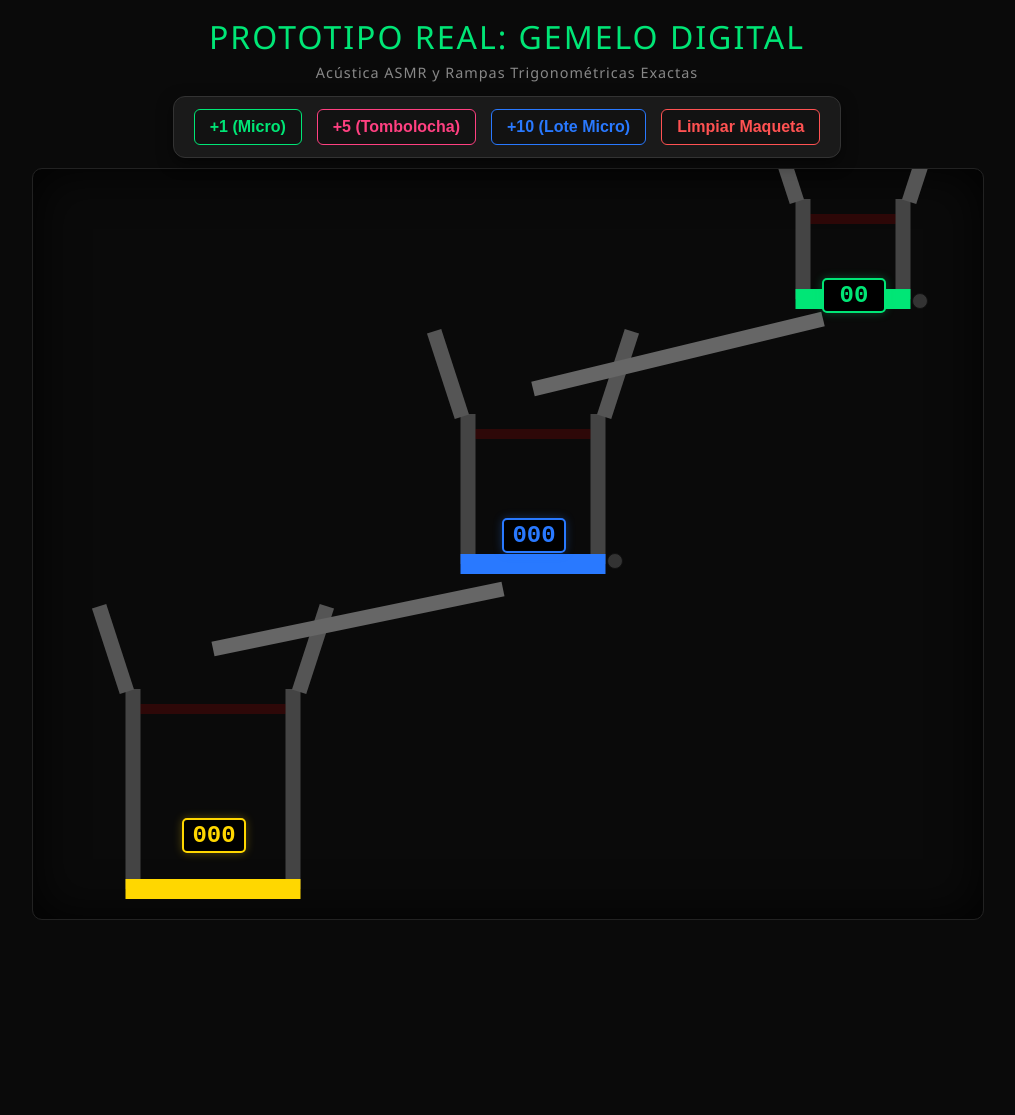
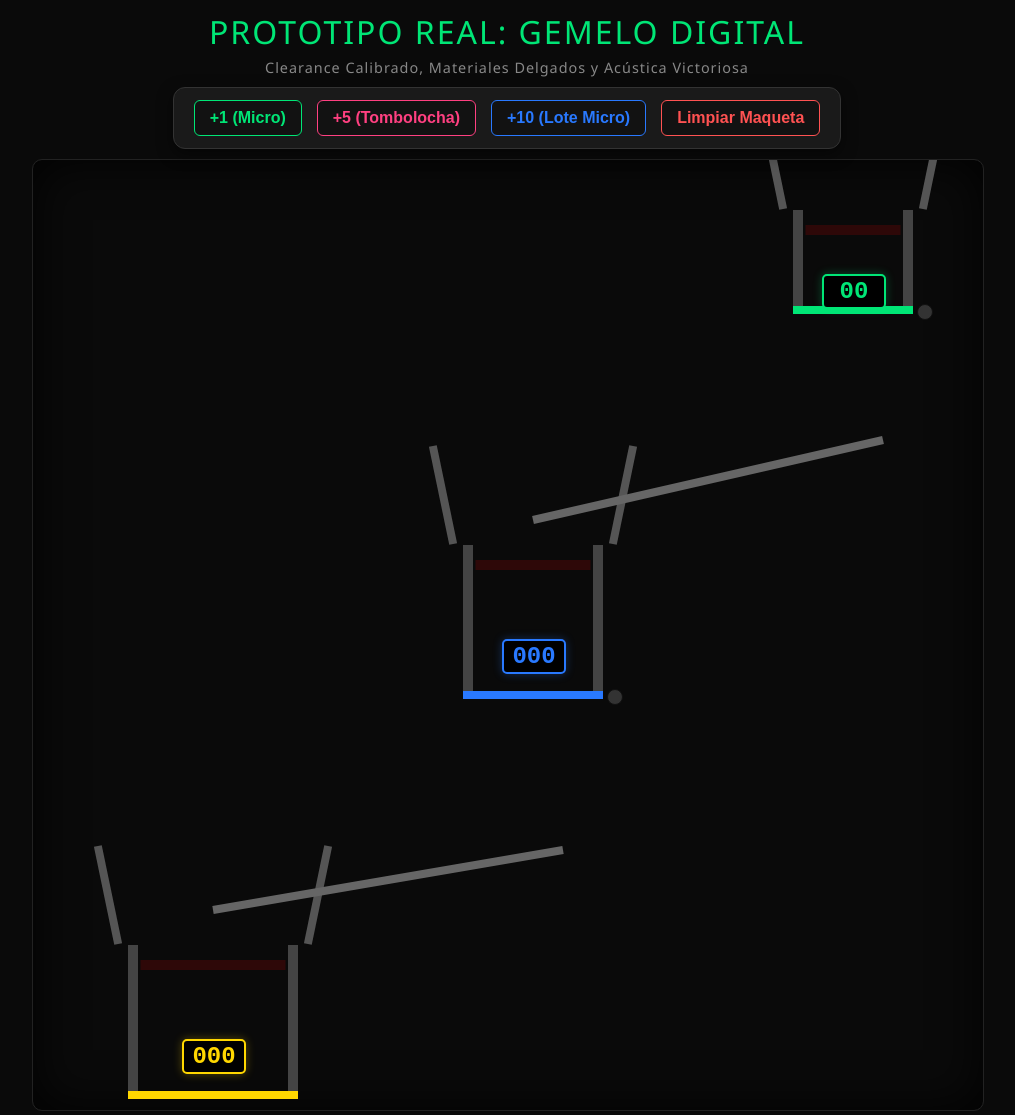
Before and after one commit to RenatoMRobles/Robles_Soroban_Cinematico, a Flask app: page / in a window 1280 px wide. Shown: the whole page, without its empty margins (133-1148 px from the left). Before the commit the page ends 920 px from the top, so only its background shows below. Run offline with Flask 3, Linux system fonts and the light colour scheme.

Commit message:
Fase 17: Acustica Victoriosa y Clearance Geometrico

```diff
--- a/templates/index.html
+++ b/templates/index.html
@@ -10,8 +10,8 @@
             color: #E0E0E0; font-family: 'Segoe UI', Tahoma, Geneva, Verdana, sans-serif;
             display: flex; flex-direction: column; align-items: center; overflow: hidden;
         }
-        h1 { margin-top: 15px; font-weight: 300; letter-spacing: 2px; color: #00E676; margin-bottom: 5px; }
-        p.sub { color: #888; margin-top: 0; font-size: 0.9em; letter-spacing: 1px;}
+        h1 { margin-top: 10px; font-weight: 300; letter-spacing: 2px; color: #00E676; margin-bottom: 5px; }
+        p.sub { color: #888; margin-top: 0; font-size: 0.9em; letter-spacing: 1px; margin-bottom: 10px;}
 
         .panel-control {
             display: flex; gap: 15px; margin-bottom: 10px; z-index: 20;
@@ -27,36 +27,38 @@
         .btn-d { color: #2979FF; border-color: #2979FF; } .btn-d:hover { background-color: #2979FF; color: #121212; }
         .btn-reset { color: #FF5252; border-color: #FF5252; } .btn-reset:hover { background-color: #FF5252; color: #121212; }
 
-        #escenario-wrapper { position: relative; width: 950px; height: 750px; }
+        /* Lienzo más alto (950px) para dar espacio a las rampas y compuertas */
+        #escenario-wrapper { position: relative; width: 950px; height: 950px; }
         #canvas-container {
             width: 100%; height: 100%; border: 1px solid #222;
             box-shadow: inset 0 0 50px rgba(0,0,0,0.9); border-radius: 10px; background-color: transparent;
         }
 
-        /* Displays Digitales LED - Coordenadas Calibradas */
+        /* Displays Digitales LED */
         .display-led {
             position: absolute; background: #000; border: 2px solid #333; border-radius: 5px;
             font-family: 'Courier New', Courier, monospace; font-size: 1.5em; font-weight: bold;
             text-align: center; width: 60px; padding: 2px 0; z-index: 10;
         }
-        #led-U { left: 790px; top: 110px; color: #00E676; border-color: #00E676; box-shadow: 0 0 10px rgba(0,230,118,0.3);}
-        #led-D { left: 470px; top: 350px; color: #2979FF; border-color: #2979FF; box-shadow: 0 0 10px rgba(41,121,255,0.3);}
-        #led-C { left: 150px; top: 650px; color: #FFD700; border-color: #FFD700; box-shadow: 0 0 10px rgba(255,215,0,0.3);}
+        /* Posiciones recalibradas para la nueva topografía */
+        #led-U { left: 790px; top: 115px; color: #00E676; border-color: #00E676; box-shadow: 0 0 10px rgba(0,230,118,0.3);}
+        #led-D { left: 470px; top: 480px; color: #2979FF; border-color: #2979FF; box-shadow: 0 0 10px rgba(41,121,255,0.3);}
+        #led-C { left: 150px; top: 880px; color: #FFD700; border-color: #FFD700; box-shadow: 0 0 10px rgba(255,215,0,0.3);}
 
         /* Indicadores de Servomotor */
         .servo-status {
             position: absolute; width: 14px; height: 14px; border-radius: 50%;
             background: #333; border: 1px solid #111; z-index: 10; transition: background 0.2s;
         }
-        .servo-activo { background: #FF3D00; box-shadow: 0 0 20px #FF3D00; }
+        .servo-activo { background: #00E676; box-shadow: 0 0 20px #00E676; } /* Color de éxito */
 
-        #servo-U { left: 880px; top: 125px; }
-        #servo-D { left: 575px; top: 385px; }
+        #servo-U { left: 885px; top: 145px; }
+        #servo-D { left: 575px; top: 530px; }
     </style>
 </head>
 <body>
     <h1>PROTOTIPO REAL: GEMELO DIGITAL</h1>
-    <p class="sub">Acústica ASMR y Rampas Trigonométricas Exactas</p>
+    <p class="sub">Clearance Calibrado, Materiales Delgados y Acústica Victoriosa</p>
 
     <div class="panel-control">
         <button class="btn-u" onclick="inyectarCanica(1)">+1 (Micro)</button>
@@ -77,7 +79,7 @@
     </div>
 
     <script>
-        // --- 🎶 SINTETIZADOR DE AUDIO ASMR (Ondas Senoidales Puras) ---
+        // --- 🎶 SINTETIZADOR DE AUDIO ASMR ---
         let audioCtx;
         function reproducirSonido(tipo) {
             if (!audioCtx) audioCtx = new (window.AudioContext || window.webkitAudioContext)();
@@ -87,25 +89,32 @@
             let ahora = audioCtx.currentTime;
 
             if (tipo === 'drop') {
-                // Sonido de canica de cristal pequeña (Agudo y suave)
-                osc.type = 'sine'; osc.frequency.setValueAtTime(1400, ahora);
-                gainNode.gain.setValueAtTime(0.04, ahora); gainNode.gain.exponentialRampToValueAtTime(0.001, ahora + 0.15);
+                osc.type = 'sine'; osc.frequency.setValueAtTime(1600, ahora);
+                gainNode.gain.setValueAtTime(0.03, ahora); gainNode.gain.exponentialRampToValueAtTime(0.001, ahora + 0.15);
                 osc.start(ahora); osc.stop(ahora + 0.15);
             } else if (tipo === 'drop5') {
-                // Sonido de Tombolocha (Marimba profunda)
-                osc.type = 'sine'; osc.frequency.setValueAtTime(600, ahora);
-                gainNode.gain.setValueAtTime(0.08, ahora); gainNode.gain.exponentialRampToValueAtTime(0.001, ahora + 0.2);
+                osc.type = 'sine'; osc.frequency.setValueAtTime(700, ahora);
+                gainNode.gain.setValueAtTime(0.06, ahora); gainNode.gain.exponentialRampToValueAtTime(0.001, ahora + 0.2);
                 osc.start(ahora); osc.stop(ahora + 0.2);
-            } else if (tipo === 'servo') {
-                // Motor suave y tecnológico
-                osc.type = 'triangle'; osc.frequency.setValueAtTime(200, ahora); osc.frequency.linearRampToValueAtTime(150, ahora + 0.5);
-                gainNode.gain.setValueAtTime(0.03, ahora); gainNode.gain.linearRampToValueAtTime(0, ahora + 0.5);
-                osc.start(ahora); osc.stop(ahora + 0.5);
+            } else if (tipo === 'victoria') {
+                // 🎶 ARPEGIO ASMR DE VICTORIA (Do Mayor)
+                let frecuencias = [523.25, 659.25, 783.99, 1046.50]; // Notas: Do, Mi, Sol, Do agudo
+                frecuencias.forEach((freq, index) => {
+                    let oscV = audioCtx.createOscillator(); let gnV = audioCtx.createGain();
+                    oscV.connect(gnV); gnV.connect(audioCtx.destination);
+                    oscV.type = 'sine'; oscV.frequency.value = freq;
+
+                    let tiempo = ahora + (index * 0.08); // Se tocan en cascada rápida
+                    gnV.gain.setValueAtTime(0, tiempo);
+                    gnV.gain.linearRampToValueAtTime(0.06, tiempo + 0.02);
+                    gnV.gain.exponentialRampToValueAtTime(0.001, tiempo + 0.4);
+
+                    oscV.start(tiempo); oscV.stop(tiempo + 0.4);
+                });
             } else if (tipo === 'beep') {
-                // Campanilla del láser (Campana suave)
-                osc.type = 'sine'; osc.frequency.setValueAtTime(2000, ahora); osc.frequency.exponentialRampToValueAtTime(2500, ahora + 0.1);
-                gainNode.gain.setValueAtTime(0.03, ahora); gainNode.gain.linearRampToValueAtTime(0, ahora + 0.1);
-                osc.start(ahora); osc.stop(ahora + 0.1);
+                osc.type = 'sine'; osc.frequency.setValueAtTime(2200, ahora);
+                gainNode.gain.setValueAtTime(0.02, ahora); gainNode.gain.exponentialRampToValueAtTime(0.001, ahora + 0.05);
+                osc.start(ahora); osc.stop(ahora + 0.05);
             }
         }
 
@@ -115,41 +124,42 @@
               Composite = Matter.Composite, Events = Matter.Events;
 
         const engine = Engine.create();
-        engine.positionIterations = 15; engine.velocityIterations = 15; // Precisión absoluta
+        engine.positionIterations = 15; engine.velocityIterations = 15;
 
         const render = Render.create({
             element: document.getElementById('canvas-container'), engine: engine,
-            options: { width: 950, height: 750, wireframes: false, background: 'transparent' }
+            options: { width: 950, height: 950, wireframes: false, background: 'transparent' } // Lienzo ampliado
         });
 
-        // --- 📐 FUNCIONES GEOMÉTRICAS EXACTAS ---
+        // --- 📐 FUNCIONES GEOMÉTRICAS DELGADAS ---
+        // Paredes adelgazadas a 10px para diseño sutil
         const opPared = { isStatic: true, render: { fillStyle: '#444' } };
         let modulos = {};
 
-        // Generador de Rampas Trigonométricas Perfectas
         function crearRampa(x1, y1, x2, y2) {
-            let cx = (x1 + x2) / 2;
-            let cy = (y1 + y2) / 2;
+            let cx = (x1 + x2) / 2; let cy = (y1 + y2) / 2;
             let longitud = Math.sqrt(Math.pow(x2 - x1, 2) + Math.pow(y2 - y1, 2));
             let angulo = Math.atan2(y2 - y1, x2 - x1);
-            Composite.add(engine.world, Bodies.rectangle(cx, cy, longitud, 15, {
+            // Rampas delgadas de 8px (antes 15px)
+            Composite.add(engine.world, Bodies.rectangle(cx, cy, longitud, 8, {
                 isStatic: true, angle: angulo, render: { fillStyle: '#666' }
             }));
         }
 
         function crearContenedor(id, x, y, width, height, limit, colorBase) {
-            const paredIzq = Bodies.rectangle(x - width/2, y, 15, height, opPared);
-            const paredDer = Bodies.rectangle(x + width/2, y, 15, height, opPared);
+            const paredIzq = Bodies.rectangle(x - width/2, y, 10, height, opPared);
+            const paredDer = Bodies.rectangle(x + width/2, y, 10, height, opPared);
 
-            // 🛡️ FIX BOTELLA: Embudos mucho más verticales (Math.PI/2.5) y garganta más ancha
-            const guiaIzq = Bodies.rectangle(x - width/2 - 20, y - height/2 - 40, 90, 15, { isStatic: true, angle: Math.PI/2.5, render: { fillStyle: '#555' } });
-            const guiaDer = Bodies.rectangle(x + width/2 + 20, y - height/2 - 40, 90, 15, { isStatic: true, angle: -Math.PI/2.5, render: { fillStyle: '#555' } });
+            // 🛡️ EMBIDOS AMPLIADOS: Ángulo de Math.PI/2.3 (casi vertical) y garganta más ancha
+            const guiaIzq = Bodies.rectangle(x - width/2 - 25, y - height/2 - 50, 100, 8, { isStatic: true, angle: Math.PI/2.3, render: { fillStyle: '#555' } });
+            const guiaDer = Bodies.rectangle(x + width/2 + 25, y - height/2 - 50, 100, 8, { isStatic: true, angle: -Math.PI/2.3, render: { fillStyle: '#555' } });
 
             const sensorLaser = Bodies.rectangle(x, y - height/2 + 20, width - 15, 10, {
                 isStatic: true, isSensor: true, label: 'sensor_' + id, render: { fillStyle: 'rgba(255, 0, 0, 0.15)' }
             });
 
-            const escotilla = Bodies.rectangle(x, y + height/2, width + 15, 20, { isStatic: true, render: { fillStyle: colorBase } });
+            // 🛡️ ESCOTILLA DELGADA (8px) Y SELLADA
+            const escotilla = Bodies.rectangle(x, y + height/2, width + 10, 8, { isStatic: true, render: { fillStyle: colorBase } });
 
             const bisagra = Constraint.create({
                 pointA: { x: x + width/2 - 5, y: y + height/2 }, bodyB: escotilla, pointB: { x: width/2 - 5, y: 0 },
@@ -160,16 +170,16 @@
             modulos[id] = { id, escotilla, limite: limit, conteoActual: 0, abierta: false, origX: x, origY: y + height/2 };
         }
 
-        // 📐 COORDENADAS RECALIBRADAS
-        crearContenedor('U', 820, 80, 100, 100, 10, '#00E676'); // Ancho a 100 para que la Tombolocha pase libre
-        crearContenedor('D', 500, 320, 130, 150, 100, '#2979FF'); // Centrado a X=500
-        crearContenedor('C', 180, 620, 160, 200, 9999, '#FFD700'); // Centrado a X=180
+        // 📐 TOPOGRAFÍA PERFECTA (Clearance garantizado para que las puertas no choquen con las rampas)
+        crearContenedor('U', 820, 100, 110, 100, 10, '#00E676'); // Ancho 110. Base en Y=150. Puerta cae hasta Y=260.
+        crearContenedor('D', 500, 460, 130, 150, 100, '#2979FF'); // Base en Y=535. Puerta cae hasta Y=665.
+        crearContenedor('C', 180, 860, 160, 150, 9999, '#FFD700');
 
-        // 🚀 RAMPAS VECTORIALES (Punto a Punto exacto)
-        // Rampa U -> D (Inicia debajo de U, termina justo arriba del centro de D)
-        crearRampa(790, 150, 500, 220);
-        // Rampa D -> C (Inicia debajo de D, termina justo arriba del centro de C)
-        crearRampa(470, 420, 180, 480);
+        // 🚀 RAMPAS VECTORIALES (El inicio está por debajo del rango de la puerta abierta)
+        // Inicia en Y=280 (libre de la puerta U que llega a 260) -> Termina en Y=360 (justo en el embudo D)
+        crearRampa(850, 280, 500, 360);
+        // Inicia en Y=690 (libre de la puerta D que llega a 665) -> Termina en Y=750 (justo en el embudo C)
+        crearRampa(530, 690, 180, 750);
 
         // --- LÓGICA DE INYECCIÓN ---
         let canicas = [];
@@ -177,13 +187,12 @@
         function inyectarCanica(valor) {
             reproducirSonido(valor === 5 ? 'drop5' : 'drop');
             let color = valor === 5 ? '#FF4081' : '#00E676';
-            // 🛡️ FIX TOMBOLOCHA: Radio 10 (Diámetro 20). Cabe holgadamente en el contenedor de 100px.
-            let radio = valor === 5 ? 10 : 6;
+            // 🛡️ TOMBOLOCHA MÁS ÁGIL: Radio 9. Cabe sobradamente en la garganta nueva.
+            let radio = valor === 5 ? 9 : 6;
             let masa = valor === 5 ? 5 : 1;
 
-            // Cae con mayor precisión desde el centro absoluto del contenedor U
-            let nuevaCanica = Bodies.circle(820 + (Math.random() * 10 - 5), -30, radio, {
-                restitution: 0.1, mass: masa, friction: 0.001, frictionAir: 0.002, render: { fillStyle: color }
+            let nuevaCanica = Bodies.circle(820 + (Math.random() * 10 - 5), -20, radio, {
+                restitution: 0.2, mass: masa, friction: 0.001, frictionAir: 0.002, render: { fillStyle: color }
             });
             nuevaCanica.valor = valor;
             nuevaCanica.sensoresPasados = new Set();
@@ -219,7 +228,8 @@
             if (mod.abierta) return;
             mod.abierta = true;
 
-            reproducirSonido('servo');
+            reproducirSonido('victoria'); // 🎶 El arpegio de celebración suena aquí
+
             let luzStatus = document.getElementById('servo-' + id);
             if(luzStatus) luzStatus.classList.add('servo-activo');
 
@@ -236,7 +246,7 @@
                 mod.conteoActual = 0;
                 mod.abierta = false;
                 actualizarDisplays();
-            }, 3000); // 3 Segundos aseguran que caigan las tombolochas pesadas
+            }, 3000);
         }
 
         // --- SENSORES LÁSER INTELIGENTES ---
```
